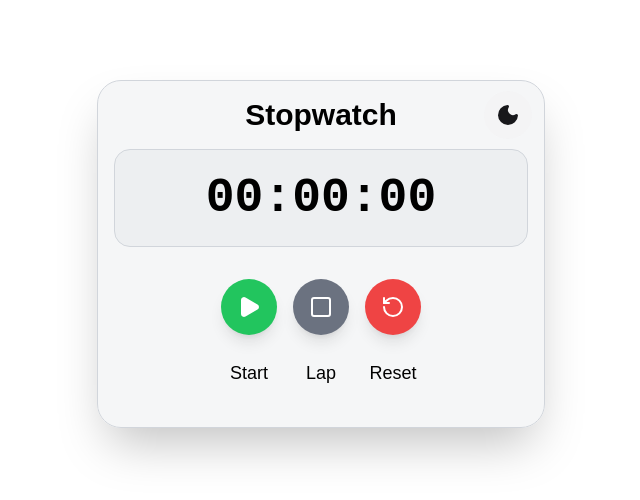
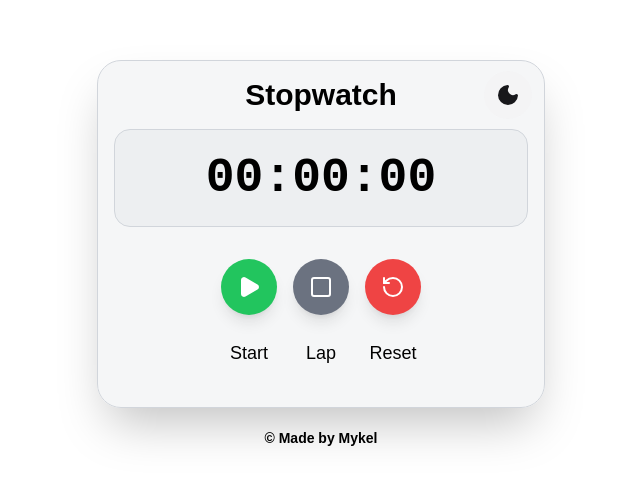
Before and after one commit to Mykins1/stopwatch, a React (Create React App) app: page / in a window 1280 px wide. Shown: the part 146-646 px from the top of the page, without its empty margins (319-959 px from the left). Built offline with nearby package versions, Linux system fonts and the light colour scheme.

Commit message:
feat: added ownership

```diff
--- a/src/App.js
+++ b/src/App.js
@@ -84,11 +84,7 @@ export default function Stopwatch() {
   return (
     <>
       <div
-        className={`${themeClasses.background} flex items-center justify-center p-4`}
-        // style={{
-        //   fontFamily:
-        //     '-apple-system, BlinkMacSystemFont, "Segoe UI", Roboto, sans-serif',
-        // }}
+        className={`${themeClasses.background} flex flex-col items-center justify-center p-4`}
       >
         <div
           className={`${themeClasses.container} rounded-3xl shadow-2xl border p-4 w-full max-w-md relative`}
@@ -209,6 +205,9 @@ export default function Stopwatch() {
             </div>
           )}
         </div>
+        <span className={`${themeClasses.text} flex items-center mt-5 text-sm font-bold`}>
+          © Made by Mykel
+        </span>
       </div>
     </>
   );
```
